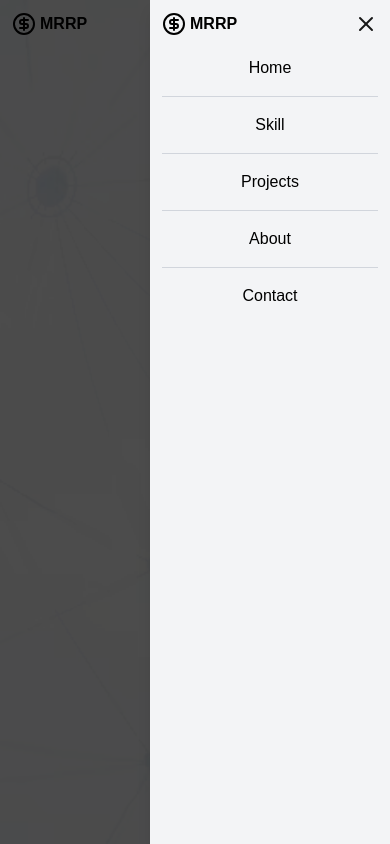
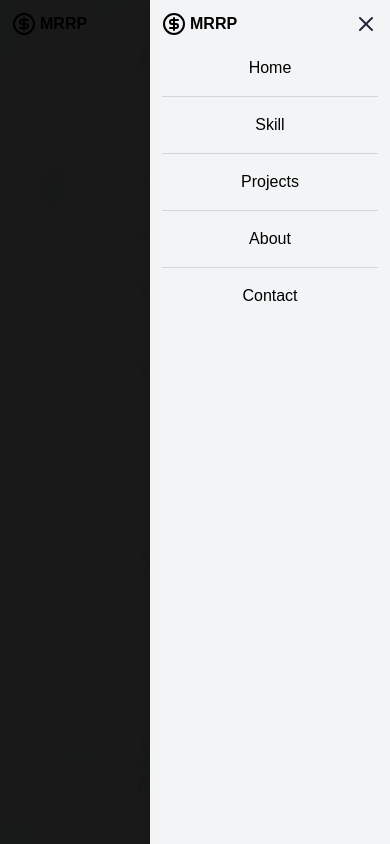
Before and after one commit to MuhammadRevy49/mrrp, a Next.js app: page / in a window 390 px wide. Both pictures are taken after a click on the icon 366 px from the left and 24 px from the top of the page. Shown: the top 844 px of the page. Built offline with nearby package versions, Linux system fonts and the light colour scheme.

Commit message:
Bismillah ajah lahaula

```diff
--- a/app/components/navbar.jsx
+++ b/app/components/navbar.jsx
@@ -30,7 +30,7 @@ export default function Navbar() {
                         <CircleDollarSign className="mr-1" /> MRRP
                     </a>
                 </div>
-                <Menu onClick={() => setIsSidebarOpen(true)} className="md:hidden block cursor-pointer text-black" />
+                <Menu onClick={() => setIsSidebarOpen(true)} className={`md:hidden block cursor-pointer ${isScrolled ? 'text-white' : 'text-black'}`} />
                 <ul className="hidden md:flex">
                     <a href="#home" className={`p-2 m-1 transition-all ${isScrolled ? 'text-white' : 'text-black'}`}>Home</a>
                     <a href="#skill" className={`p-2 m-1 transition-all ${isScrolled ? 'text-white' : 'text-black'}`}>Skill</a>
@@ -43,7 +43,7 @@ export default function Navbar() {
             {/* Sidebar overlay + panel */}
             <div className={`fixed inset-0 z-40 transition duration-300 ${isSidebarOpen ? 'visible' : 'invisible'}`}>
                 <div
-                    className={`absolute inset-0 bg-black/70 bg-opacity-30 transition-opacity duration-300 ${isSidebarOpen ? 'opacity-100' : 'opacity-0'}`}
+                    className={`absolute inset-0 bg-black/90 bg-opacity-30 transition-opacity duration-300 ${isSidebarOpen ? 'opacity-100' : 'opacity-0'}`}
                     onClick={() => setIsSidebarOpen(false)}
                 ></div>
                 <div
@@ -58,7 +58,7 @@ export default function Navbar() {
                                 <CircleDollarSign className="mr-1 text-black" />
                                 <h1 className="font-bold text-black">MRRP</h1>
                             </div>
-                            <X onClick={() => setIsSidebarOpen(false)} className="text-gray hover:text-blue-400 cursor-pointer transition-all" />
+                            <X onClick={() => setIsSidebarOpen(false)} className={`text-gray-800 hover:text-blue-400 cursor-pointer transition-all`} />
                         </div>
                         <div className="flex flex-col text-center">
                             <a
```
